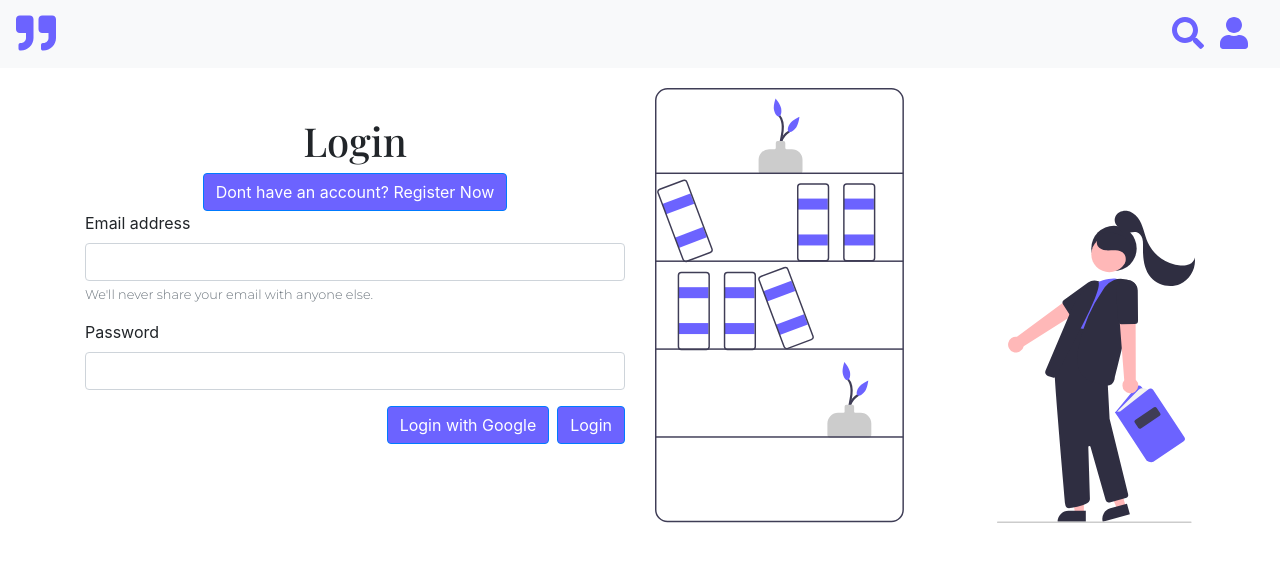
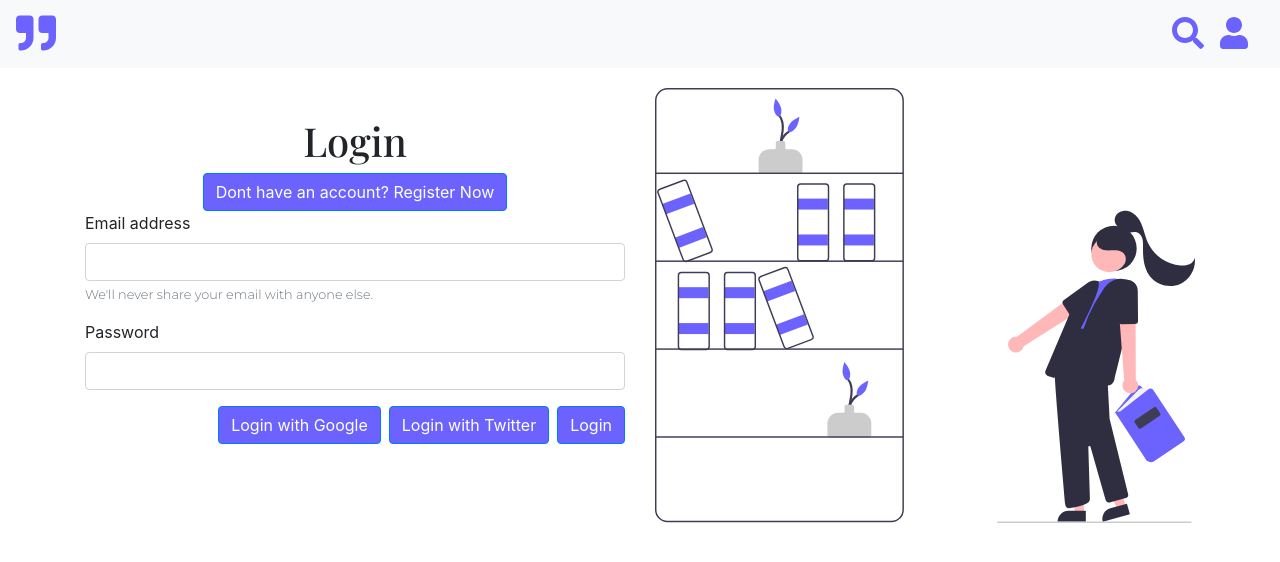
Before and after one commit to CameronMukherjee/summarize, a React (Create React App) app: page /login in a window 1280 px wide. Shown: the top 562 px of the page. Built offline with nearby package versions, Linux system fonts and the light colour scheme; no server answers.

Commit message:
Fixes #90

```diff
--- a/src/compontent/Login.tsx
+++ b/src/compontent/Login.tsx
@@ -111,6 +111,7 @@ function LoginView() {
                         </Form.Group>
                         <div className="text-right">
                             <SignInWithGoogle />
+                            <SignInWithTwitter />
                             <Button variant="primary" type="submit" style={{ backgroundColor: "#6c63ff" }}>
                                 {formType}
                             </Button>
@@ -134,6 +135,23 @@ function LoginView() {
     )
 }
 
+function SignInWithTwitter() {
+    const auth = firebase.auth()
+    const signInWithTwitter = () => {
+        const provider = new firebase.auth.TwitterAuthProvider();
+        auth.signInWithPopup(provider)
+        .then(r => {
+            console.log(r)
+            return (<Redirect to="./feed" />)
+        })
+        .catch(e => console.log(e))
+    }
+
+    return (
+        <Button onClick={signInWithTwitter} className="mr-sm-2" style={{ backgroundColor: "#6c63ff" }}>Login with Twitter</Button>
+    )
+}
+
 function SignInWithGoogle() {
     const auth = firebase.auth();
     const signInWithGoogle = () => {
```
